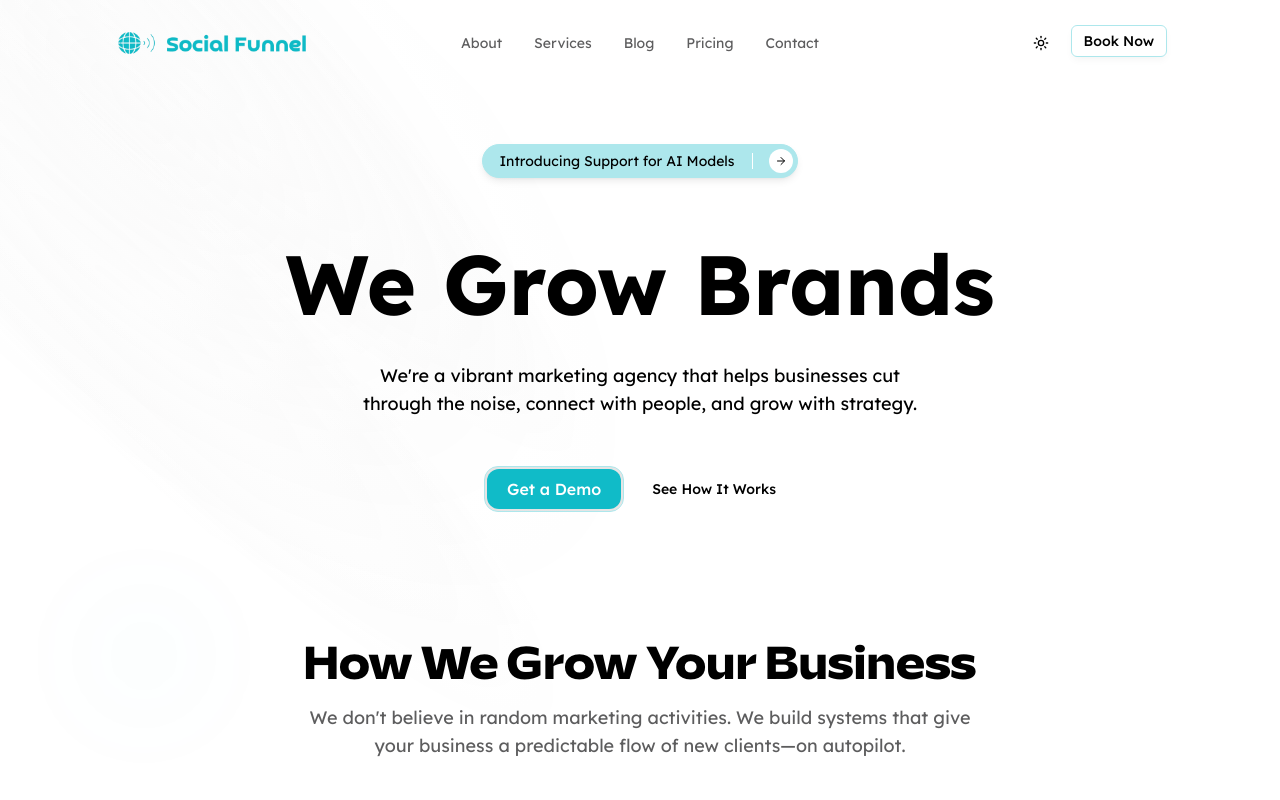
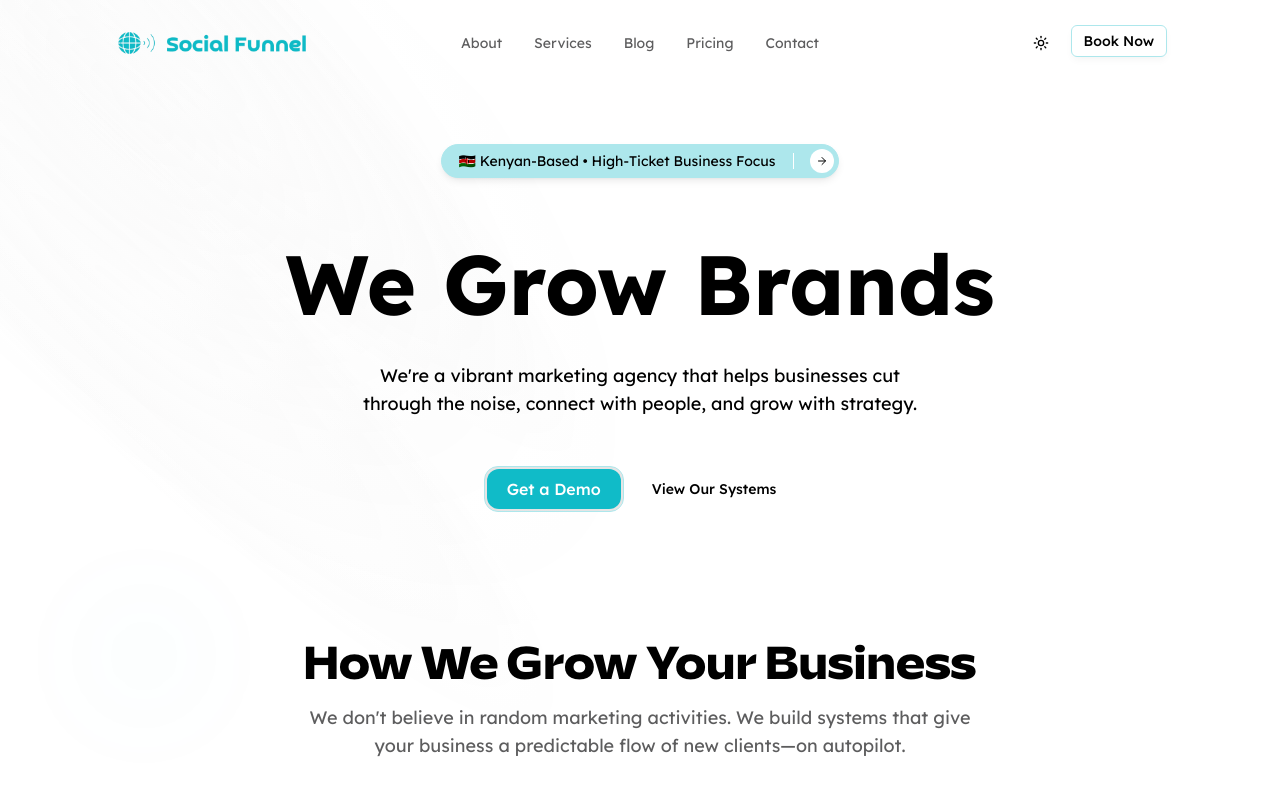
Before and after one commit to socialfunnel/socialfunnel, a Next.js app: page / in a window 1280 px wide. Shown: the top 800 px of the page. Built offline with nearby package versions, Linux system fonts and the light colour scheme.

Commit message:
feat(hero): update links and text for services section

```diff
--- a/src/components/hero-section.tsx
+++ b/src/components/hero-section.tsx
@@ -85,11 +85,11 @@ export default function HeroSection() {
               <div className="text-center sm:mx-auto lg:mr-auto lg:mt-0">
                 <AnimatedGroup variants={transitionVariants}>
                   <Link
-                    href="#link"
+                    href="/services"
                     className="hover:bg-background dark:hover:border-t-border bg-muted group mx-auto flex w-fit items-center gap-4 rounded-full border p-1 pl-4 shadow-md shadow-zinc-950/5 transition-colors duration-300 dark:border-t-white/5 dark:shadow-zinc-950"
                   >
                     <span className="text-foreground text-sm">
-                      Introducing Support for AI Models
+                      🇰🇪 Kenyan-Based • High-Ticket Business Focus
                     </span>
                     <span className="dark:border-background block h-4 w-0.5 border-l bg-white dark:bg-zinc-700"></span>
 
@@ -150,7 +150,7 @@ export default function HeroSection() {
                       size="lg"
                       className="rounded-xl px-5 text-base"
                     >
-                      <Link href="#link">
+                      <Link href="/contact">
                         <span className="text-nowrap">Get a Demo</span>
                       </Link>
                     </Button>
@@ -162,8 +162,8 @@ export default function HeroSection() {
                     variant="ghost"
                     className="h-10.5 rounded-xl px-5"
                   >
-                    <Link href="#link">
-                      <span className="text-nowrap">See How It Works</span>
+                    <Link href="/services">
+                      <span className="text-nowrap">View Our Systems</span>
                     </Link>
                   </Button>
                 </AnimatedGroup>
```
